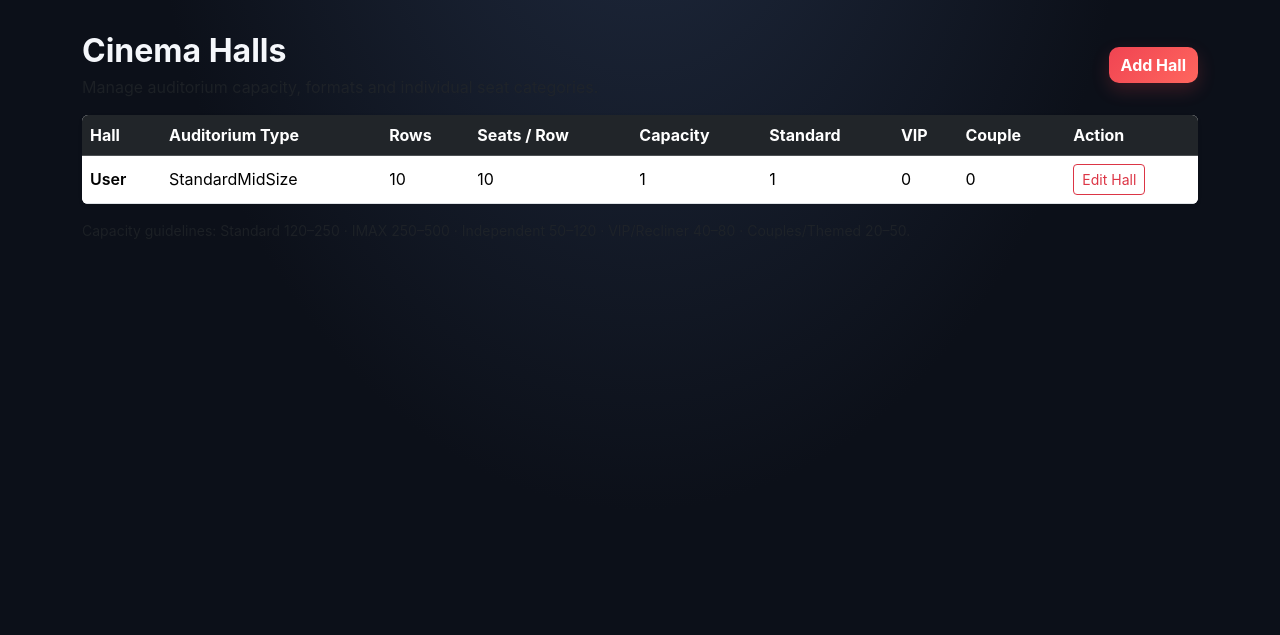
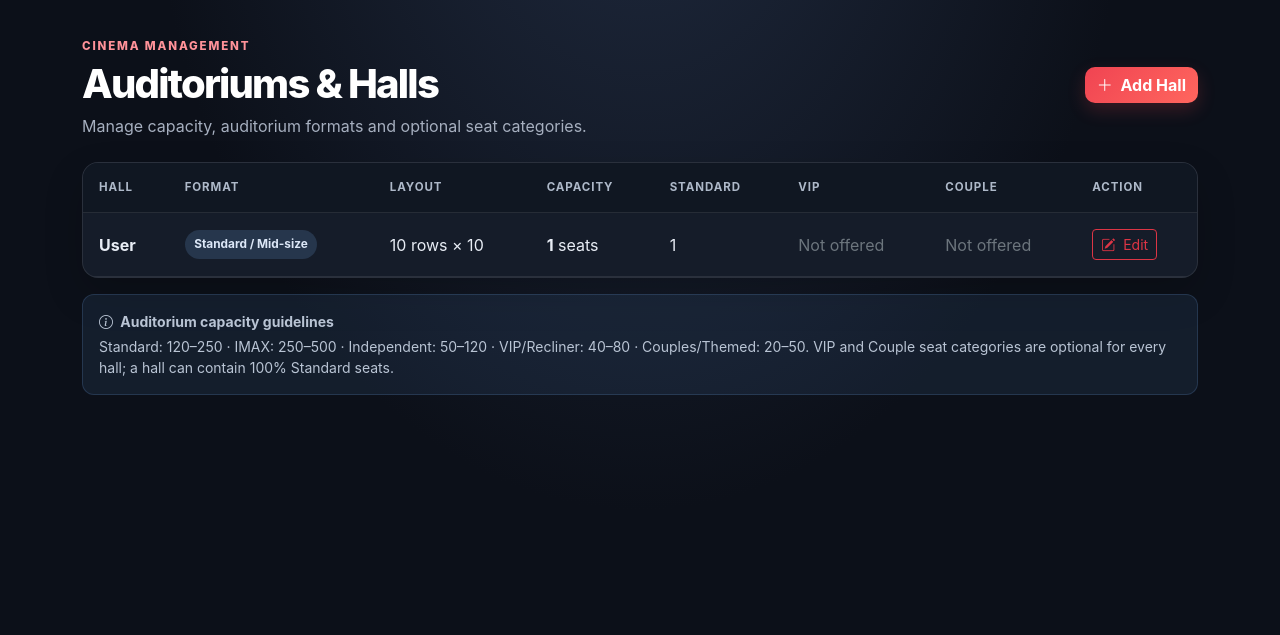
Before and after one commit to ryusen-lhj/CiMYTict, an ASP.NET Core app: page /Halls in a window 1280 px wide. Shown: the part 76-711 px from the top of the page. Run offline with ASP.NET Core 8, Linux system fonts and the light colour scheme; the visitor is signed in with stand-in values (Sample User, id 1); tables that the repository leaves empty hold one stand-in row (values such as "Sample post"); style sheets or scripts are compiled from the project's sources; the project's own start-up code is not run, and a stand-in starts its controllers and pages; some libraries are stand-ins or nearby versions.

Commit message:
Polish hall overview and show optional seat categories

```diff
--- a/CiMYTict/Views/Halls/Index.cshtml
+++ b/CiMYTict/Views/Halls/Index.cshtml
@@ -4,41 +4,71 @@
     ViewData["Title"] = "Manage Halls";
 }
 
-<div class="d-flex justify-content-between align-items-center mb-3">
+<div class="hall-admin-page">
+    <div class="admin-form-heading">
         <div>
-        <h2 class="fw-bold mb-1">Cinema Halls</h2>
-        <p class="text-muted mb-0">Manage auditorium capacity, formats and individual seat categories.</p>
+            <span class="admin-eyebrow">CINEMA MANAGEMENT</span>
+            <h1>Auditoriums &amp; Halls</h1>
+            <p>Manage capacity, auditorium formats and optional seat categories.</p>
         </div>
-    <a asp-action="Create" class="btn btn-danger">Add Hall</a>
+        <a asp-action="Create" class="btn btn-danger"><i class="bi bi-plus-lg me-1"></i> Add Hall</a>
     </div>
 
-<div class="table-responsive bg-white shadow-sm rounded">
-    <table class="table table-hover align-middle mb-0">
-        <thead class="table-dark">
+    <div class="hall-table-wrap table-responsive">
+        <table class="table table-hover align-middle">
+            <thead>
                 <tr>
-                <th>Hall</th><th>Auditorium Type</th><th>Rows</th><th>Seats / Row</th>
-                <th>Capacity</th><th>Standard</th><th>VIP</th><th>Couple</th><th>Action</th>
+                    <th>Hall</th>
+                    <th>Format</th>
+                    <th>Layout</th>
+                    <th>Capacity</th>
+                    <th>Standard</th>
+                    <th>VIP</th>
+                    <th>Couple</th>
+                    <th>Action</th>
                 </tr>
             </thead>
             <tbody>
+                @if (!Model.Any())
+                {
+                    <tr><td colspan="8" class="text-center py-5 text-secondary">No cinema halls have been created yet.</td></tr>
+                }
                 @foreach (var h in Model)
                 {
+                    var formatName = h.HallType switch
+                    {
+                        CinemaHallType.StandardMidSize => "Standard / Mid-size",
+                        CinemaHallType.LargeFormatIMAX => "Large format / IMAX",
+                        CinemaHallType.SmallIndependent => "Small / Independent",
+                        CinemaHallType.VIPRecliner => "VIP / Recliner",
+                        CinemaHallType.CouplesThemed => "Couples / Themed",
+                        _ => "Standard / Mid-size"
+                    };
+                    var vipCount = h.Seats.Count(s => s.Category == SeatCategory.VIP);
+                    var coupleCount = h.Seats.Count(s => s.Category == SeatCategory.Couple);
                     <tr>
-                    <td class="fw-semibold">@h.HallName</td>
-                    <td>@h.HallType.ToString()</td>
-                    <td>@h.TotalRows</td>
-                    <td>@h.SeatsPerRow</td>
-                    <td>@h.Seats.Count</td>
+                        <td><strong>@h.HallName</strong></td>
+                        <td><span class="hall-type-pill">@formatName</span></td>
+                        <td>@h.TotalRows rows × @h.SeatsPerRow</td>
+                        <td><strong>@h.Seats.Count</strong> seats</td>
                         <td>@h.Seats.Count(s => s.Category == SeatCategory.Standard)</td>
-                    <td>@h.Seats.Count(s => s.Category == SeatCategory.VIP)</td>
-                    <td>@h.Seats.Count(s => s.Category == SeatCategory.Couple)</td>
-                    <td><a asp-action="Edit" asp-route-id="@h.CinemaHallId" class="btn btn-sm btn-outline-danger">Edit Hall</a></td>
+                        <td>
+                            @if (vipCount > 0) { <span>@vipCount</span> }
+                            else { <span class="text-secondary">Not offered</span> }
+                        </td>
+                        <td>
+                            @if (coupleCount > 0) { <span>@coupleCount</span> }
+                            else { <span class="text-secondary">Not offered</span> }
+                        </td>
+                        <td><a asp-action="Edit" asp-route-id="@h.CinemaHallId" class="btn btn-sm btn-outline-danger"><i class="bi bi-pencil-square me-1"></i> Edit</a></td>
                     </tr>
                 }
             </tbody>
         </table>
     </div>
 
-<div class="small text-muted mt-3">
-    Capacity guidelines: Standard 120–250 · IMAX 250–500 · Independent 50–120 · VIP/Recliner 40–80 · Couples/Themed 20–50.
+    <div class="hall-guideline p-3 mt-3 small">
+        <strong><i class="bi bi-info-circle me-1"></i> Auditorium capacity guidelines</strong>
+        <p class="mb-0 mt-1">Standard: 120–250 · IMAX: 250–500 · Independent: 50–120 · VIP/Recliner: 40–80 · Couples/Themed: 20–50. VIP and Couple seat categories are optional for every hall; a hall can contain 100% Standard seats.</p>
     </div>
+</div>
```
Lines whose indentation alone changed are shown as unchanged.
